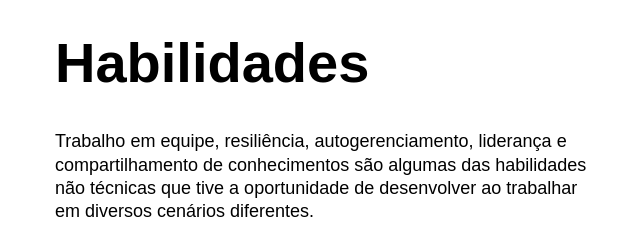
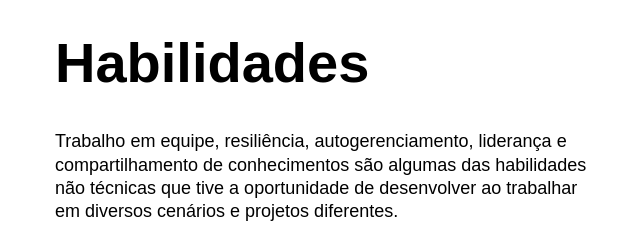
Before and after one commit to kelvysmoura/portfolio, a plain HTML site: page index.html in a window 1280 px wide. Shown: the part 900-1131 px from the top of the page, without its empty margins (295-935 px from the left). Drawn offline with Linux system fonts and the light colour scheme.

Commit message:
Ajuste no texto da section skils

```diff
--- a/index.html
+++ b/index.html
@@ -69,7 +69,7 @@
           Trabalho em equipe, resiliência, autogerenciamento, liderança e compartilhamento de
           conhecimentos são algumas das habilidades não técnicas
           que tive a oportunidade de desenvolver ao trabalhar
-          em diversos cenários diferentes.
+          em diversos cenários e projetos diferentes.
         </p>
 
         <div class="tools">
```
